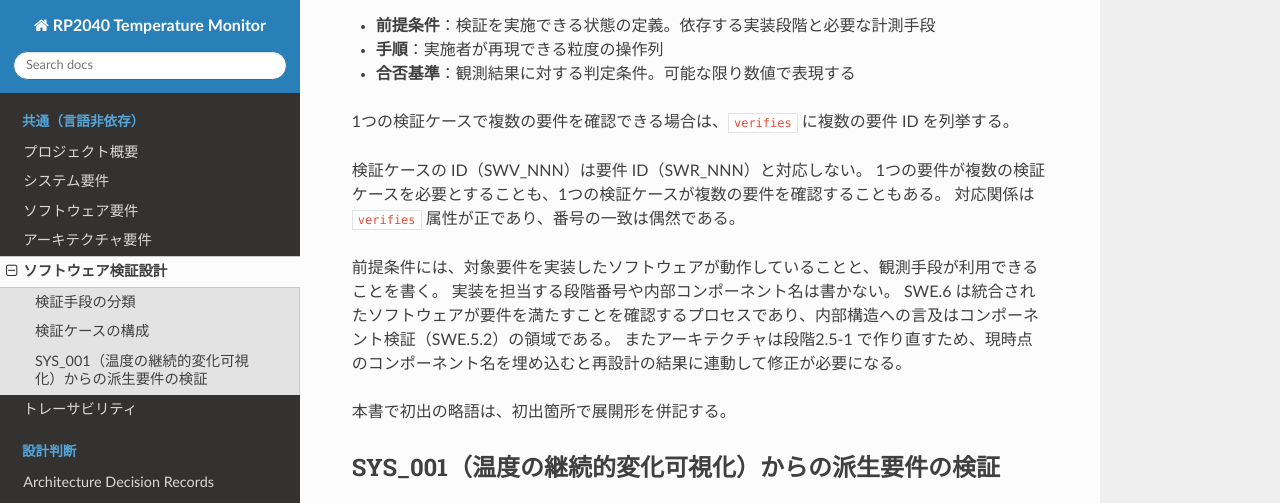
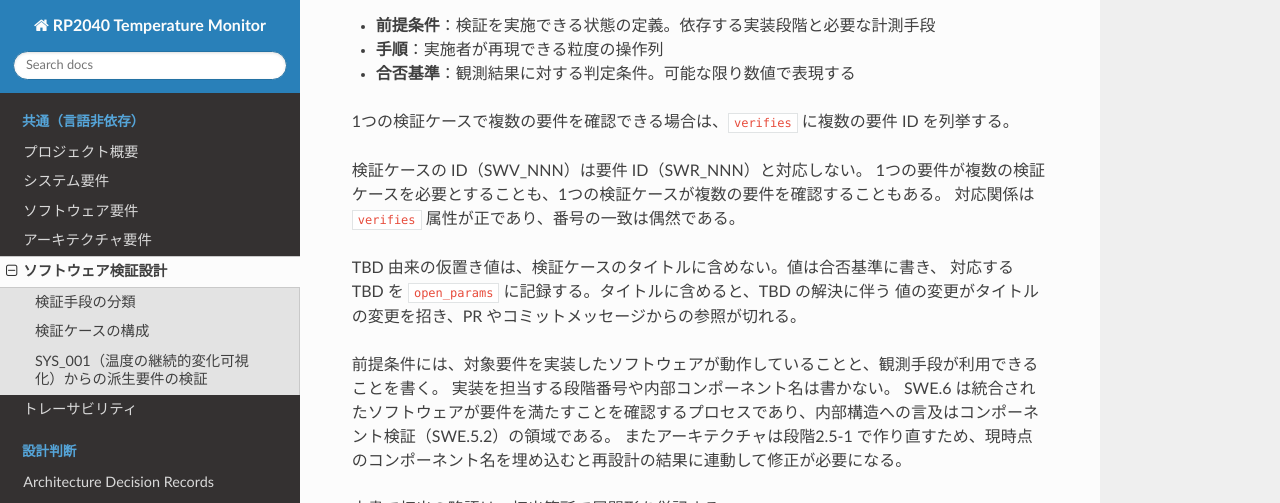
Before and after one commit to harukikiya/rp2040-temp-monitor, a Sphinx documentation site: the page built from docs/common/90_software_verification_design.md, in a window 1280 px wide and 900 px high, scrolled down 830 px, cut to the strip 0-503 px from the top of the window. Built offline with Sphinx 7.4.7 and the Read the Docs theme 3.1.0, drawn with Linux system fonts in a browser that asks for light colours.

Commit message:
docs: TBD由来の値をタイトルから外す規約を定め SWV_003 に適用する (#75)
SWV_003 のタイトルが「サンプリング周期100Hzの計測」となっていたが、100Hz は
SWR_003 の rationale が示すとおり TBD-002 由来の仮置き値である。TBD が解決して
値が変わるとタイトルまで変わり、PR やコミットメッセージからの参照が切れる。

あわせて SWV_003 に open_params を追加する。TBD-002 の解決時に合否基準の追従が
必要であることが、これまで機械的に追えない状態だった。

同じ判断を37件すべてに適用するため、規約として「検証ケースの構成」節に明記する。

````diff
--- a/docs/common/90_software_verification_design.md
+++ b/docs/common/90_software_verification_design.md
@@ -34,6 +34,10 @@
 検証ケースの ID（SWV_NNN）は要件 ID（SWR_NNN）と対応しない。
 1つの要件が複数の検証ケースを必要とすることも、1つの検証ケースが複数の要件を確認することもある。
 対応関係は `verifies` 属性が正であり、番号の一致は偶然である。
+
+TBD 由来の仮置き値は、検証ケースのタイトルに含めない。値は合否基準に書き、
+対応する TBD を `open_params` に記録する。タイトルに含めると、TBD の解決に伴う
+値の変更がタイトルの変更を招き、PR やコミットメッセージからの参照が切れる。
 
 前提条件には、対象要件を実装したソフトウェアが動作していることと、観測手段が利用できることを書く。
 実装を担当する段階番号や内部コンポーネント名は書かない。
@@ -122,12 +126,13 @@
 前者は動作を計測すれば確認できるが、後者は動作している事実からは証明できないため、
 CPU を停止させた状態で転送が継続することを示す別の検証ケースを設ける。
 
-```{swverif} サンプリング周期100Hzの計測
+```{swverif} サンプリング周期の計測
 :id: SWV_003
 :status: draft
 :method: test
 :environment: target
 :verifies: SWR_003
+:open_params: TBD-002 サンプリング周期100Hzは仮置きのため、合否基準の値は連動して変わる。解決時期: 段階4-4。
 
 **前提条件**
 
````
